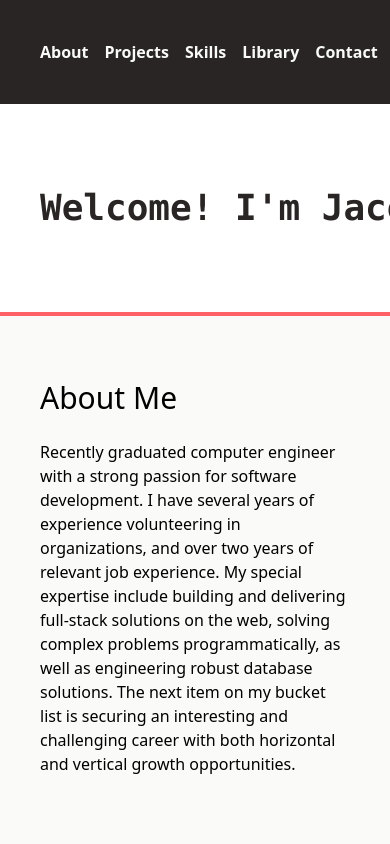
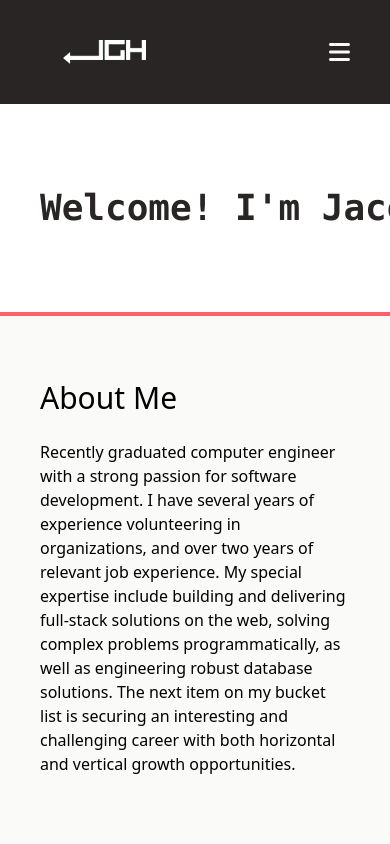
Before and after one commit to jacobg431/jacobgomezhansen.net, a React (Vite) app: page / in a window 390 px wide. Shown: the top 844 px of the page. Built offline with nearby package versions, Linux system fonts and the light colour scheme.

Commit message:
Added navbar menu icon

```diff
--- a/package.json
+++ b/package.json
@@ -13,6 +13,10 @@
         "format:check": "prettier --check \"**/*.+(js|jsx|json|css|md|html)\""
     },
     "dependencies": {
+        "@fortawesome/fontawesome-free": "^6.7.2",
+        "@fortawesome/fontawesome-svg-core": "^6.7.2",
+        "@fortawesome/free-solid-svg-icons": "^6.7.2",
+        "@fortawesome/react-fontawesome": "^0.2.2",
         "@tailwindcss/vite": "^4.1.11",
         "framer-motion": "^12.23.6",
         "prettier": "^3.6.2",
--- a/src/components/sections/navbar.jsx
+++ b/src/components/sections/navbar.jsx
@@ -1,18 +1,39 @@
-import { useEffect } from 'react'
+import { useEffect, useState } from 'react'
 import NavbarItem from '../items/navbarItem'
 import { setupNavbarClickEvents } from '../../utils/setupEventListeners'
+import { FontAwesomeIcon } from '@fortawesome/react-fontawesome'
+import { library } from '@fortawesome/fontawesome-svg-core'
+import { faBars } from '@fortawesome/free-solid-svg-icons'
 
 function Navbar() {
+    function isSmallScreen() {
+        return window.innerWidth <= 1024
+    }
+
     useEffect(() => {
         const cleanup = setupNavbarClickEvents()
         return cleanup
     }, [])
 
+    const [smallScreen, setSmallScreen] = useState(() => {
+        return isSmallScreen()
+    })
+
+    window.onresize = () => {
+        setSmallScreen(isSmallScreen())
+    }
+
+    const navbarContainerStyling = smallScreen ? 'hidden' : 'flex gap-4'
+    const navbarMobileMenu = smallScreen ? <FontAwesomeIcon icon="bars" size="xl" /> : null
+
+    library.add(faBars)
+
     return (
         <>
             <nav className="flex bg-black text-white font-bold p-10 justify-between">
                 <div className="w-32 bg-center bg-contain bg-no-repeat bg-[url(/src/assets/Personal-Logo-Trans-Negative-256-Px.webp)]"></div>
-                <div id="navbar-container" className="flex gap-4">
+                {navbarMobileMenu}
+                <div id="navbar-container" className={navbarContainerStyling}>
                     <NavbarItem id="navbar-intro" title="About" href="#intro" />
                     <NavbarItem id="navbar-portfolio" title="Projects" href="#portfolio" />
                     <NavbarItem id="navbar-expertise" title="Skills" href="#expertise" />
```
Also changed, not shown: 1 other file (tests, documents, lock files or other folders).
